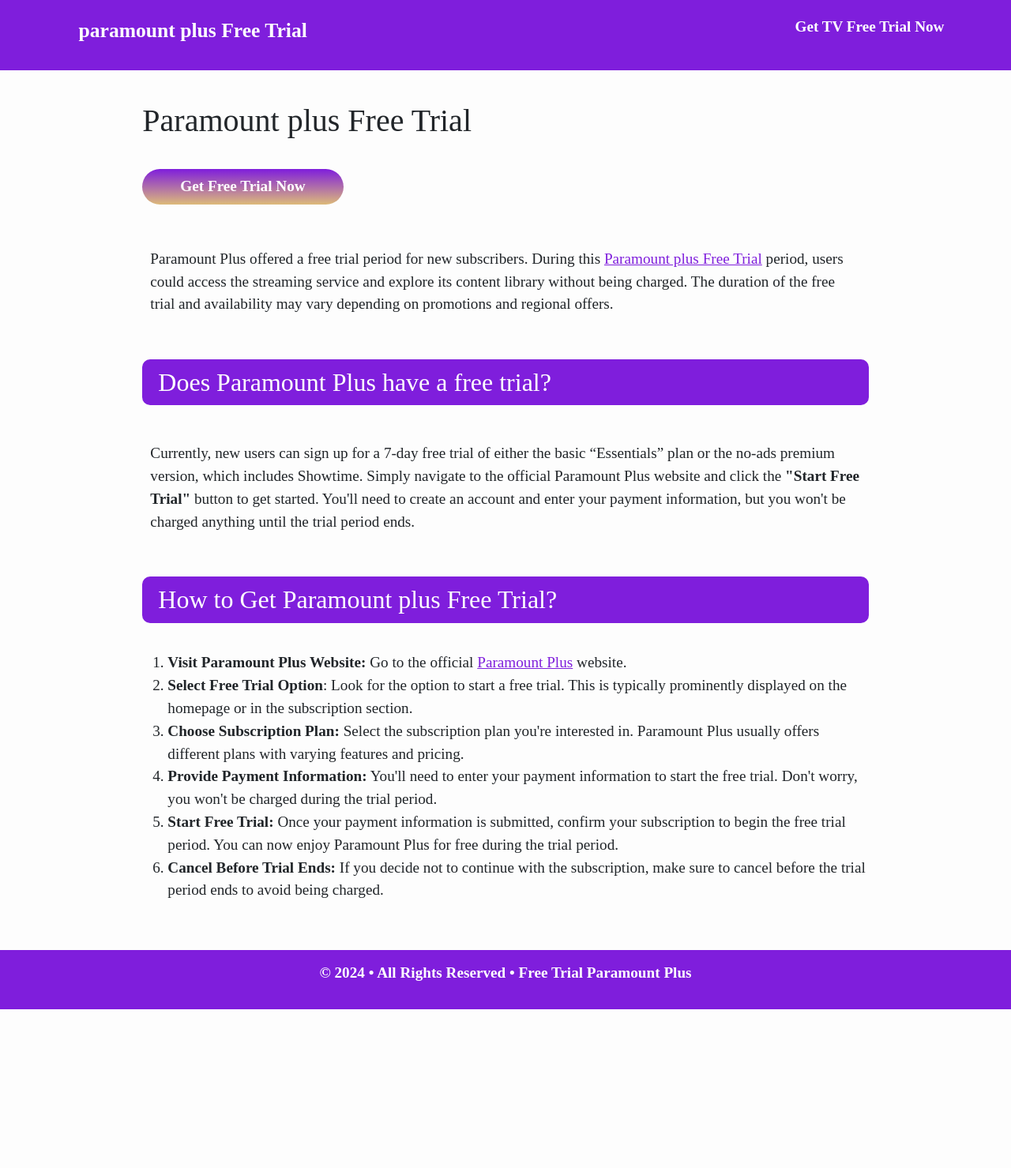
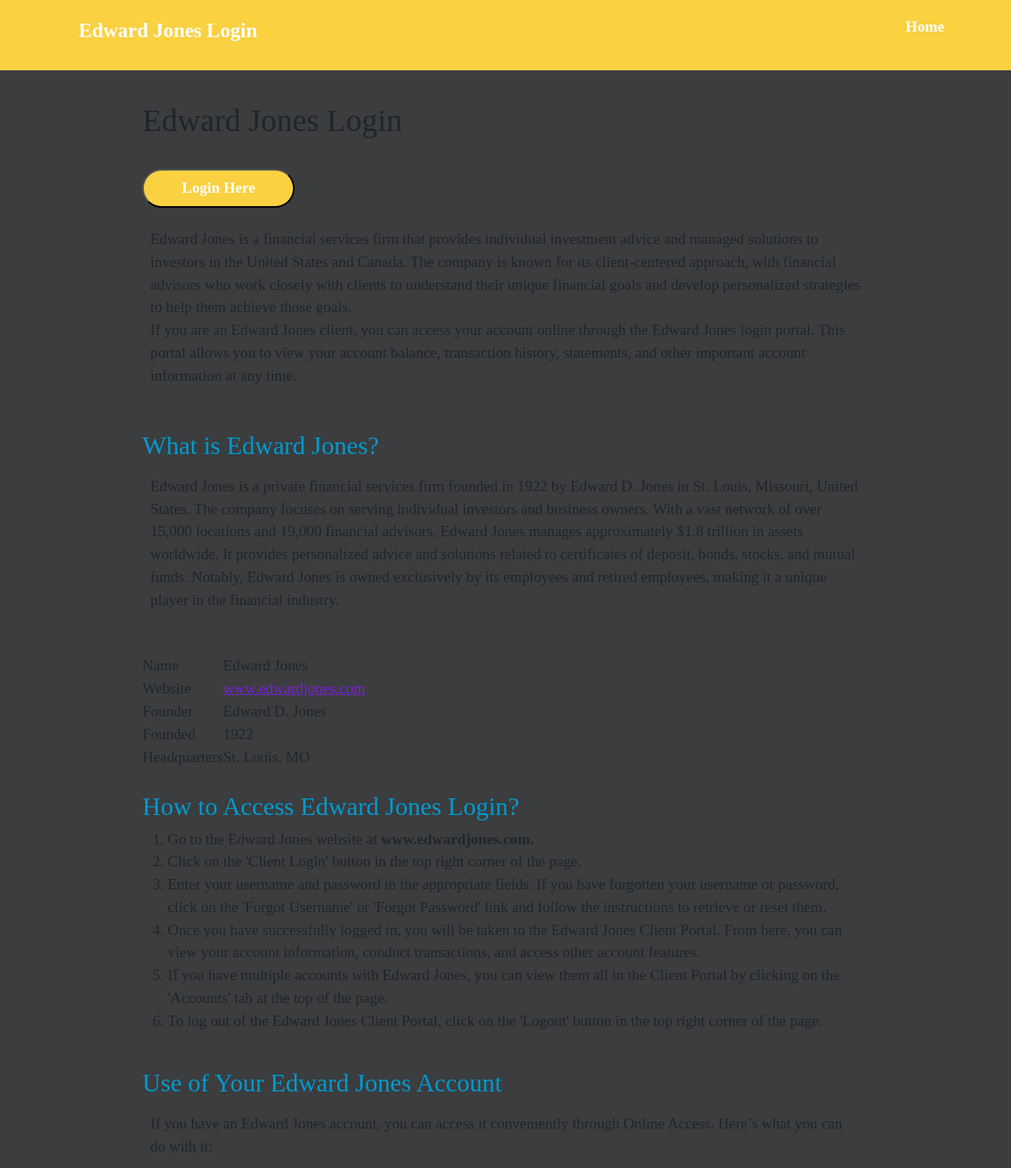
Before and after one commit to edwardjoneslogin/edwardjoneslogin.github.io, a plain HTML site: page index.html in a window 1280 px wide. Shown: the top 1479 px of the page at 79% size. Before the commit the page ends 1278 px from the top, so only its background shows below. Drawn offline with nearby package versions, Linux system fonts and the light colour scheme.

Commit message:
Update index.html

```diff
--- a/index.html
+++ b/index.html
@@ -4,34 +4,37 @@
     <meta charset="UTF-8">
     <meta http-equiv="X-UA-Compatible" content="IE=edge">
     <meta name="viewport" content="width=device-width, initial-scale=1.0">
-    <meta name='url' content='https://freetrialparamountplus.github.io/'>
-    <meta name='keywords' content='paramount plus free trial, paramount plus, hbomax tvsignin. hbomax, hbomax/tvsignin enter code'>
-    <meta name='description' content='To get paramount plus Free Trial, visit the paramount plus website, sign up for a new account, and select the free trial option during registration to enjoy access to their premium content for a limited time at no cost.'>
+    <meta name='url' content='https://edwardjoneslogin.github.io/'>
+    <meta name='keywords' content='Edward Jones Login'>
+    <meta name='description' content='Learn how to access your Edward Jones account with our simple login guide.'>
     <meta name='robots' content='index,follow'>
-    <meta property="og:title" content="How to Get Paramount Plus for Free?"/>
-    <meta property="og:description" content="To get paramount plus Free Trial, visit the paramount plus website, sign up for a new account, and select the free trial option during registration to enjoy access to their premium content for a limited time at no cost." />
-    <meta property="og:url" content="https://freetrialparamountplus.github.io/">
-    <meta name="msvalidate.01" content="564C3D172AB3A954AEFCE6AD0E7E2976" />
-    <meta name="google-site-verification" content="g7Fb-i90_ZHsyUteLkMEm1f4y6yq6cOsfw8EFtm5-rs" /><meta property="og:site_name" content="Paramount plus Free Trial"/>
-    <title>How to Get Paramount Plus for Free?</title>
+    <meta property="og:title" content="Edward Jones Login: Easy Steps to Access Your Account"/>
+    <meta property="og:description" content=" Learn how to access your Edward Jones account with our simple login guide. />
+    <meta property="og:url" content="https://edwardjoneslogin.github.io/">
+    <title>Edward Jones Login: Easy Steps to Access Your Account</title>
     <link href="https://cdn.jsdelivr.net/npm/bootstrap@5.0.2/dist/css/bootstrap.min.css" rel="stylesheet" integrity="sha384-EVSTQN3/azprG1Anm3QDgpJLIm9Nao0Yz1ztcQTwFspd3yD65VohhpuuCOmLASjC" crossorigin="anonymous">
-    <link rel="icon" type="image/x-icon" href="images.png">
-   <link rel="icon" href="https://freetrialparamountplus.github.io/images.png"/>
-    <script async src="https://www.googletagmanager.com/gtag/js?id=G-GB8ZFKEM61"></script>
+    <link rel="icon" type="image/x-icon" href="">
+   <link rel="icon" href=""/>
+  <!-- Google tag (gtag.js) -->
+<script async src="https://www.googletagmanager.com/gtag/js?id=G-BZZ4VDQZDG"></script>
 <script>
   window.dataLayer = window.dataLayer || [];
   function gtag(){dataLayer.push(arguments);}
   gtag('js', new Date());
 
-  gtag('config', 'G-GB8ZFKEM61');
+  gtag('config', 'G-BZZ4VDQZDG');
 </script>
+<script async src="https://pagead2.googlesyndication.com/pagead/js/adsbygoogle.js?client=ca-pub-6683499861978427"
+     crossorigin="anonymous"></script>
+
+
     <style>
         *{
             margin: 0px;
             padding: 0px;
         }
         body{
-            background-color: #FDFDFD;
+            background-color: #3b3d3f;
             font-family: 'Times New Roman', Times, serif;
             font-size: 1.2rem;
         }
@@ -40,10 +43,10 @@
             color: white;
         }
         .head a:hover, footer a:hover{
-            color: #1C011A;
+            color: #fff;
         }
         .head{
-            background: #7F1EDC;
+            background: #fad141;
             color: #FFF;
             padding: 5px;
             padding-top: 10px;
@@ -60,8 +63,8 @@
             justify-content: space-between;
         }
         button{
-            border: none;
-            background: linear-gradient(to bottom, #7F1EDC 0%, #DDBA79 100%);
+            border: 1 px solid #000;
+            background: #fad141;
             color: #FFF;
             padding: 0.5rem 3rem;
             border-radius: 50px;
@@ -69,12 +72,16 @@
             font-size: 1.2rem;
             margin-bottom: 1rem;
         }
-        h2{
+        h2
+        {
+            color: #009ACE;
+        }
+        /*h2{
             padding: 10px 20px;
             color: #fff;
             border-radius: 10px;
-            background: #7F1EDC;
-        }
+            background: #008542;
+        }*/
         p{
             padding: 10px;
         }
@@ -85,9 +92,9 @@
             color: #1C011A;
         }
         footer{
-            background-color: #7F1EDC;
+            background-color: #fad141;
             padding: 5px;
-            color: #FFFFFF;
+            color: #fff;
         }
         @media screen and (max-width: 800px) {
             .menu{
@@ -101,10 +108,10 @@
     <div class="head">
         <div class="container align-self-center">
             <div>
-                <p class="title"><a href="https://freetrialparamountplus.github.io/"><strong>paramount plus Free Trial</strong></p>
+                <p class="title"><a href="https://edwardjoneslogin.github.io/"><strong>Edward Jones Login</strong></p>
             </div>
             <div class="menu">
-                <p><strong><a href="https://paramountplusfreetrial.github.io/">Get TV Free Trial Now</a></strong></p>
+                <p><strong><a href="https://edwardjoneslogin.github.io/">Home</a></strong></p>
             </div>
         </div>
     </div>
@@ -113,27 +120,63 @@
         <div class="row">
             <div class="col-md-1"></div>
             <div class="col-md-10 pt-4">
-                <h1>Paramount plus Free Trial</h1>
+                <h1>Edward Jones Login</h1>
                 <br>
-<a href="http://actmynow.s3-website-us-west-1.amazonaws.com"><button>Get Free Trial Now</button></a>
+<a href="https://edwardjoneslogin.github.io/"><button> Login Here </button></a>
  <br>
 
+<p>Edward Jones is a financial services firm that provides individual investment advice and managed solutions to investors in the United States and Canada. The company is known for its client-centered approach, with financial advisors who work closely with clients to understand their unique financial goals and develop personalized strategies to help them achieve those goals.
 <br>
-<p>Paramount Plus offered a free trial period for new subscribers. During this <a href="https://freetrialparamountplus.github.io/">Paramount plus Free Trial</a> period, users could access the streaming service and explore its content library without being charged. The duration of the free trial and availability may vary depending on promotions and regional offers. </p>
+If you are an Edward Jones client, you can access your account online through the Edward Jones login portal. This portal allows you to view your account balance, transaction history, statements, and other important account information at any time.</p>
 <br>
-<h2>Does Paramount Plus have a free trial?</h2><br>
-<p>Currently, new users can sign up for a 7-day free trial of either the basic “Essentials” plan or the no-ads premium version, which includes Showtime. Simply navigate to the official Paramount Plus website and click the <b>"Start Free Trial"</b> button to get started. You'll need to create an account and enter your payment information, but you won't be charged anything until the trial period ends.</p>
-<br><h2>How to Get  Paramount plus Free Trial?</h2><br>
+<h2>What is Edward Jones?</h2>
+<p>Edward Jones is a private financial services firm founded in 1922 by Edward D. Jones in St. Louis, Missouri, United States. The company focuses on serving individual investors and business owners. With a vast network of over 15,000 locations and 19,000 financial advisors, Edward Jones manages approximately $1.8 trillion in assets worldwide. It provides personalized advice and solutions related to certificates of deposit, bonds, stocks, and mutual funds. Notably, Edward Jones is owned exclusively by its employees and retired employees, making it a unique player in the financial industry.</p>
+<br>
+<table>
+<tbody>
+    <tr><td>Name</td><td>Edward Jones</td></tr>
+    <tr><td>Website</td><td><a href="https://www.edwardjones.com/" >www.edwardjones.com</a></td></tr>
+    <tr><td>Founder</td><td>Edward D. Jones</td></tr>
+    <tr><td>Founded</td><td>1922</td></tr>
+    <tr><td>Headquarters</td><td>St. Louis, MO</td></tr>
+</tbody>
+</table>
+<br>
+<h2>How to Access Edward Jones Login?</h2>
 <ol>
-<li><b>Visit Paramount Plus Website:</b> Go to the official <a href="https://freetrialparamountplus.github.io/">Paramount Plus</a> website.</li>
-<li><b>Select Free Trial Option</b>: Look for the option to start a free trial. This is typically prominently displayed on the homepage or in the subscription section.</li>
-<li><b>Choose Subscription Plan:</b> Select the subscription plan you're interested in. Paramount Plus usually offers different plans with varying features and pricing.</li>
-<li><b>Provide Payment Information:</b> You'll need to enter your payment information to start the free trial. Don't worry, you won't be charged during the trial period.</li>
-<li><b>Start Free Trial:</b> Once your payment information is submitted, confirm your subscription to begin the free trial period. You can now enjoy Paramount Plus for free during the trial period.</li>
-<li><b>Cancel Before Trial Ends:</b> If you decide not to continue with the subscription, make sure to cancel before the trial period ends to avoid being charged.</li>
-
+<li>Go to the Edward Jones website at <b>www.edwardjones.com.</b></li>
+<li>Click on the 'Client Login' button in the top right corner of the page.</li>
+<li>Enter your username and password in the appropriate fields. If you have forgotten your username or password, click on the 'Forgot Username' or 'Forgot Password' link and follow the instructions to retrieve or reset them.</li>
+<li>Once you have successfully logged in, you will be taken to the Edward Jones Client Portal. From here, you can view your account information, conduct transactions, and access other account features.</li>
+<li>If you have multiple accounts with Edward Jones, you can view them all in the Client Portal by clicking on the 'Accounts' tab at the top of the page.</li>
+<li>To log out of the Edward Jones Client Portal, click on the 'Logout' button in the top right corner of the page.</li>
 </ol>
-
+<br>
+<h2>Use of Your Edward Jones Account</h2>
+<p>If you have an Edward Jones account, you can access it conveniently through Online Access. Here’s what you can do with it:</p>
+<ol>
+<li><b>View Your Financial Snapshot:</b> Get an overview of your current financial situation, including account holdings, performance, and recent activity.</li>
+<li><b>Track Progress Toward Goals:</b> Monitor your progress toward financial goals and explore “what-if” scenarios.</li>
+<li><b>Secure Communication:</b> Connect with your Edward Jones team and sign documents electronically.</li>
+<li><b>Transfer Funds:</b> Easily transfer funds between accounts.</li>
+</ol>
+</br>
+<h2>How to Sign Up for a New Account at Edward Jones Login?</h2>
+<ol>
+<li>Go to the official website to get started, and click on this icon.</li>
+<li>After you look at the registration page on your device.</li>
+<li>Where to enter the information shown in the screenshot below, such as account number, date of birth, social security number, and so on.</li>
+<li>Then click on the next Your new Edward Jones account is successfully created.</li>
+</ol>
+<br>
+<h2> How to Reset your Edward Jones Login Password?</h2>
+<ol>
+<li>Visit the Edward Jones Account Access page.</li>
+<li>Click on <b>“Forgot user ID or password?”</b></li>
+<li>Enter your User ID, Date of Birth (mm/dd/yyyy), and the last 4 digits of your Social Security Number.</li>
+<li>Create a new password and retype it.</li>
+<li>Optionally, set a password hint for future reference.</li>
+</ol>
 
  <br>
             </div>
@@ -143,7 +186,7 @@
     <!-- footer -->
     <footer>
         <div class="text-center">
-            <strong><p>© 2024 • All Rights Reserved • <a href="https://freetrialparamountplus.github.io/">Free Trial Paramount Plus</a></p></strong>
+            <strong><p>© 2024 • All Rights Reserved • <a href="https://edwardjoneslogin.github.io/">Edward Jones Login</a></p></strong>
         </div>
     </footer>
 </body>
```
